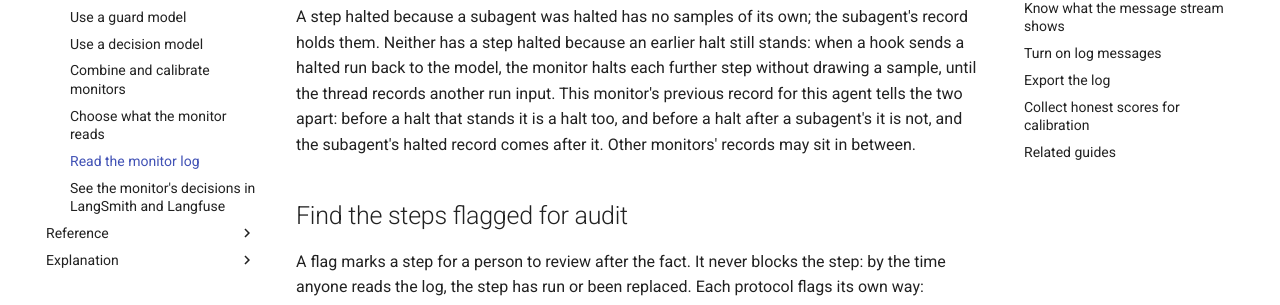
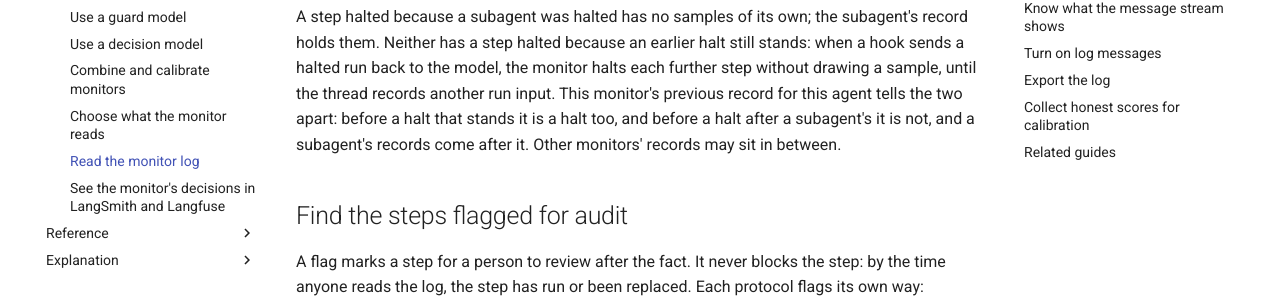
Before and after one commit to omamori-lab/langchain-sync-monitors, an MkDocs documentation site: the page built from docs/how-to/read-the-monitor-log.md, in a window 1280 px wide and 900 px high, scrolled down 2806 px. Shown: the part 253-558 px from the top of the window. Built offline with MkDocs 1.6.1 and Material for MkDocs 9.7.7, drawn with Linux system fonts in a browser that asks for light colours; comment, search, counter and statistics services are not loaded.

Commit message:
Count the new private key, and name any subagent's records in the log guide
The changelog listed three private state keys beside a separate line for monitor_inputs_at_halt, which made the three wrong; it now lists four, and the schema test pins that the new key stays out of an agent's input and output. The log guide said a subagent's halted record follows a halt caused by a subagent, but Auto Mode's pre-emption after subagent blocks halts with no subagent halt, so it now says a subagent's records follow.

Co-Authored-By: Claude Opus 5.5 <noreply@anthropic.com>

```diff
--- a/docs/how-to/read-the-monitor-log.md
+++ b/docs/how-to/read-the-monitor-log.md
@@ -109,8 +109,8 @@ halt still stands: when a hook sends a halted run back to the model, the
 monitor halts each further step without drawing a sample, until the thread
 records another run input. This monitor's previous record for this agent
 tells the two apart: before a halt that stands it is a halt too, and before a
-halt after a subagent's it is not, and the subagent's halted record comes
-after it. Other monitors' records may sit in between.
+halt after a subagent's it is not, and a subagent's records come after it.
+Other monitors' records may sit in between.
 
 ## Find the steps flagged for audit
 
```
Also changed, not shown: CHANGELOG.md (+5 -5 lines), 1 other file.
